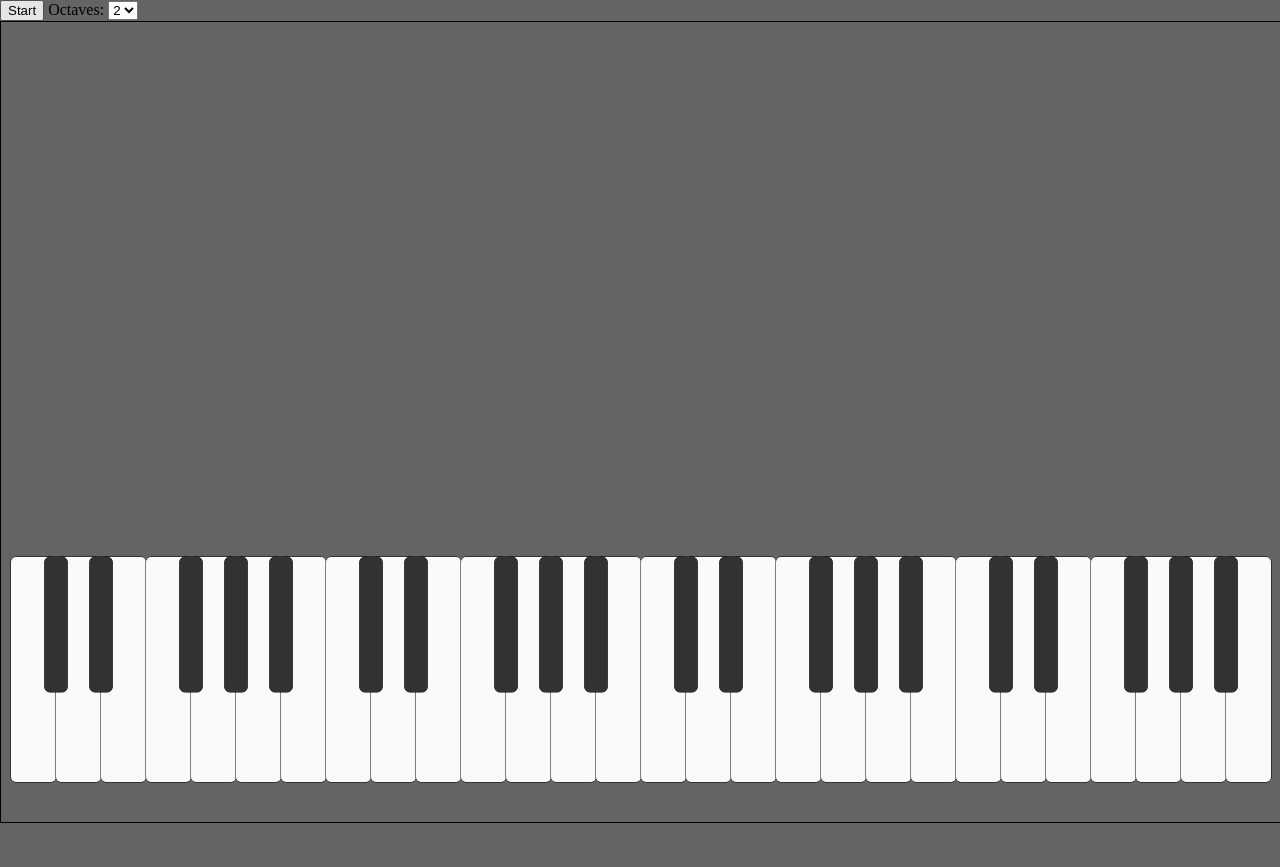
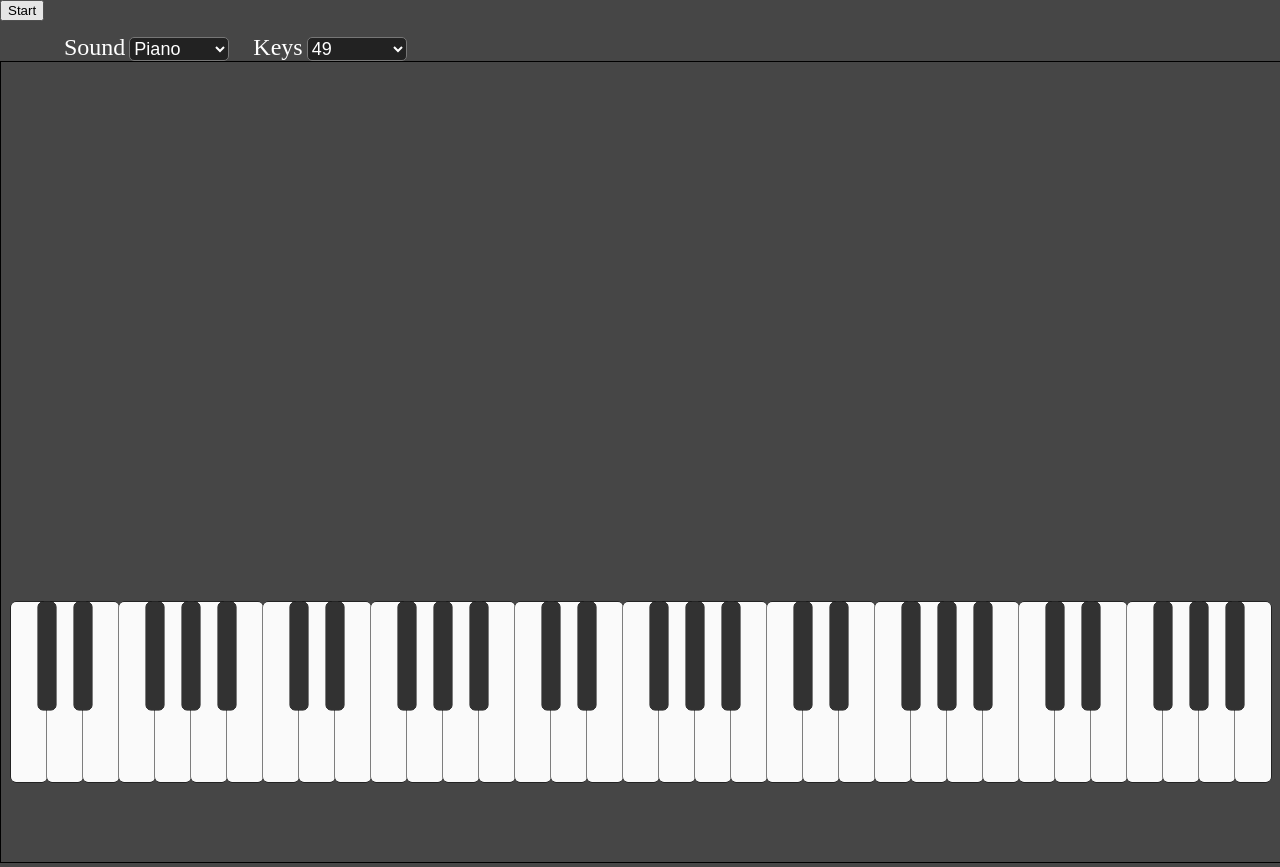
Before and after one commit to eladkap/music-lab, a plain HTML site: page index.html in a window 1280 px wide. Before the commit the page ends 827 px from the top, so only its background shows below. Drawn offline with Linux system fonts and the light colour scheme.

Commit message:
updated controller

```diff
--- a/css/styles.css
+++ b/css/styles.css
@@ -4,7 +4,7 @@
 } */
 
 body {
-    background-color: rgb(100, 100, 100);
+    background-color: rgb(70, 70, 70);
     margin: 0;
     height: 100%;
     overflow: hidden;
@@ -13,6 +13,25 @@ body {
 #music-canvas {
     width: 100%;
     border: 1px solid black;
+}
+
+.controller-div {
+    width: 80%;
+    margin-left: 5%;
+    margin-top: 1%;
+}
+
+label {
+    font-size: x-large;
+    color: white;
+}
+
+select {
+    width: 100px;
+    font-size: 18px;
+    color: white;
+    background-color: #222222;
+    border-radius: 5px;
 }
 
 .white-key {
--- a/index.html
+++ b/index.html
@@ -9,14 +9,23 @@
 <body>
     <button id="start-btn">Start</button>
 
-    <label for="octaves">Octaves:</label>
-    <select name="octaves" id="octaves" value="4" onchange="octavesChanged()">
-        <option value="2">2</option>
-        <option value="4">4</option>
-        <option value="5">5</option>
-        <option value="6">6</option>
-        <option value="7">7</option>
-    </select>
+    <div class="controller-div">
+        <label for="sound">Sound</label>
+        <select name="sound" id="sound-selector" value="piano" onchange="soundChanged()">
+            <option value="piano">Piano</option>
+            <option value="organ">Organ</option>
+            <option value="guitar">Guitar</option>
+            <option value="string">String</option>
+        </select>
+
+        <label for="keys" style="margin-left: 20px">Keys</label>
+        <select name="keys" id="keys-selector" value="61" onchange="keysChanged()">
+            <option value="49">49</option>
+            <option value="61">61</option>
+            <option value="88">88</option>
+        </select>
+    </div>
+
 
     <canvas id="music-canvas">
     </canvas>
@@ -27,6 +36,7 @@
     <script src="./js/synth.js"></script>
     <script src="./js/note.js"></script>
     <script src="./js/piano.js"></script>
+    <script src="./js/controller.js"></script>
     <script src="./js/app.js"></script>
 </body>
 </html>
--- a/js/app.js
+++ b/js/app.js
@@ -8,41 +8,47 @@ var canvas = document.getElementById("music-canvas");
 canvas.width = window.innerWidth;
 canvas.height = window.innerHeight;
 var CTX = canvas.getContext("2d");
-var piano;
 
-/* VARIALBES GIVEN BY SELECTORS */
-var octaves = 4;
-var sound = 'Piano';
+/* VARIALBES */
+var controller;
 
-function createPiano(octaves) {
-    let noteWidth = Math.round((window.innerWidth - 2 * PIANO_OFFSET_X) / (7 * octaves));
-    let noteHeight = noteWidth * 5;
-    let pianoPosX = PIANO_OFFSET_X;
-    let pianoPosY = window.innerHeight - noteHeight - PIANO_OFFSET_Y;
-    piano = new Piano(pianoPosX, pianoPosY, Number(octaves), noteWidth, noteHeight);
+
+function createController() {
+    controller = new Controller();
 }
 
-function displayPiano() {
-    piano.display();
+function displayController() {
+    controller.display();
 }
 
-function octavesChanged() {
-    octaves = document.getElementById("octaves").value;
-    CTX.clearRect(0, 0, window.innerWidth, window.innerHeight);
-    createPiano(octaves);
-    displayPiano();
+function soundChanged() {
+    let soundController = document.getElementById("sound-selector");
+    let chosenSound = soundController.value;
+    console.log(chosenSound);
+}
+
+function keysChanged() {
+    let keysController = document.getElementById("keys-selector");
+    let keysNumber = keysController.value;
+    let range = NOTE_RANGES[keysNumber];
+    console.log(Utils.getAllNaturalNotes(range));
+
+    // CTX.clearRect(0, 0, window.innerWidth, window.innerHeight);
+    // let range = ['C1', 'A7'];
+    // createPiano(range);
+    // createPiano(octaves);
+    // displayPiano();
 }
 
 function main() {
-    createPiano(octaves);
-    piano.showNotes();
-    displayPiano();
+    createController();
+    displayController();
 
     if (navigator.requestMIDIAccess) {
         navigator.requestMIDIAccess().then(Synth.success, Synth.fail);
     }
 
-    console.log(Utils.getAllNaturalNotes('F2', 'A7'));
+
 }
 
 main();
--- a/js/constants.js
+++ b/js/constants.js
@@ -1,8 +1,16 @@
+MAX_OCTAVE = 10;
+
 const PIANO_OFFSET_X = 10;
-const PIANO_OFFSET_Y = 40;
+const PIANO_OFFSET_Y = 80;
 
 const NATURAL_SYMBOLS = ['C', 'D', 'E', 'F', 'G', 'A', 'B'];
 const SHARP_SYMBOLS = ['C#', 'D#', 'F#', 'G#', 'A#'];
 
 const NATURAL_NOTE_COLOR = 'rgb(250, 250, 250)';
 const SHARP_NOTE_COLOR = 'rgb(50, 50, 50)';
+
+const NOTE_RANGES = {
+    '49': ['C1', 'C5'],
+    '61': ['C1', 'C6'],
+    '88': ['A0', 'C8']
+}
--- /dev/null
+++ b/js/controller.js
@@ -0,0 +1,46 @@
+class Controller {
+    constructor(sound, keysNumber) {
+        this.sound = sound;
+        this.keysNumber = keysNumber;
+        this.piano = this.createPiano(keysNumber);
+        this.octave = 1;
+        this.gain = 50;
+        this.tempo = 100;
+        this.playedNotes = [];
+        this.playedChord = '';
+    }
+
+    createPiano(keysNumber) {
+        let octaves = 5;
+        let noteWidth = Math.round((window.innerWidth - 2 * PIANO_OFFSET_X) / (7 * octaves));
+        let noteHeight = noteWidth * 5;
+        let pianoPosX = PIANO_OFFSET_X;
+        let pianoPosY = window.innerHeight - noteHeight - PIANO_OFFSET_Y;
+        let piano = new Piano(pianoPosX, pianoPosY, NOTE_RANGES[keysNumber], noteWidth, noteHeight);
+        return piano;
+    }
+
+    display() {
+        this.piano.display();
+    }
+
+    incrementOctave() {
+        if (this.octave < MAX_OCTAVE) {
+            this.octave++;
+        }
+    }
+
+    decrementOctave() {
+        if (this.octave > 0) {
+            this.octave--;
+        }
+    }
+
+    changeSound(sound) {
+        this.sound = sound;
+    }
+
+    changeKeysNumber(keys) {
+        this.keysNumber = keys;
+    }
+}
--- a/js/piano.js
+++ b/js/piano.js
@@ -1,8 +1,9 @@
 class Piano {
-    constructor(x, y, octaves, noteWidth, noteHeight) {
+    constructor(x, y, range, noteWidth, noteHeight) {
         this.x = x;
         this.y = y;
-        this.octaves = octaves;
+        this.range = range;
+        this.octaves = 5;
         this.noteWidth = noteWidth;
         this.noteHeight = noteHeight;
         this.notes = this.setNotes();
--- a/js/utils.js
+++ b/js/utils.js
@@ -1,6 +1,8 @@
 class Utils {
-    static getAllNaturalNotes(firstNote, lastNote){
-        let notes = [];
+    static getAllNaturalNotes(range){
+        let firstNote = range[0];
+        let lastNote = range[1];
+        let naturalNotes = [];
 
         let firstOctaveNumber = Number(firstNote[1]);
         let lastOctaveNumber = Number(lastNote[1]);
@@ -11,23 +13,21 @@ class Utils {
 
         for (let octaveNumber = firstOctaveNumber; octaveNumber <= lastOctaveNumber; octaveNumber++) {
             if (octaveNumber == firstOctaveNumber) {
-                let firstOctave = NATURAL_SYMBOLS.slice(firstNoteIndex).map((noteSymbol => {
-                    return noteSymbol + octaveNumber
+                NATURAL_SYMBOLS.slice(firstNoteIndex).forEach((noteSymbol => {
+                    naturalNotes.push(noteSymbol + octaveNumber);
                 }));
-                notes.push(firstOctave);
             }
             else if (octaveNumber == lastOctaveNumber) {
-                let lastOctave = NATURAL_SYMBOLS.slice(0, lastNoteIndex + 1).map((noteSymbol => {
-                    return noteSymbol + octaveNumber
+                NATURAL_SYMBOLS.slice(0, lastNoteIndex + 1).forEach((noteSymbol => {
+                    naturalNotes.push(noteSymbol + octaveNumber);
                 }));
-                notes.push(lastOctave);
             }
             else {
-                notes.push(NATURAL_SYMBOLS.map((noteSymbol) => {
-                    return noteSymbol + octaveNumber;
-                }));
+                NATURAL_SYMBOLS.forEach((noteSymbol) => {
+                    naturalNotes.push(noteSymbol + octaveNumber);
+                })
             }
         }
-        return notes.flat();
+        return naturalNotes.flat();
     }
 }
```
